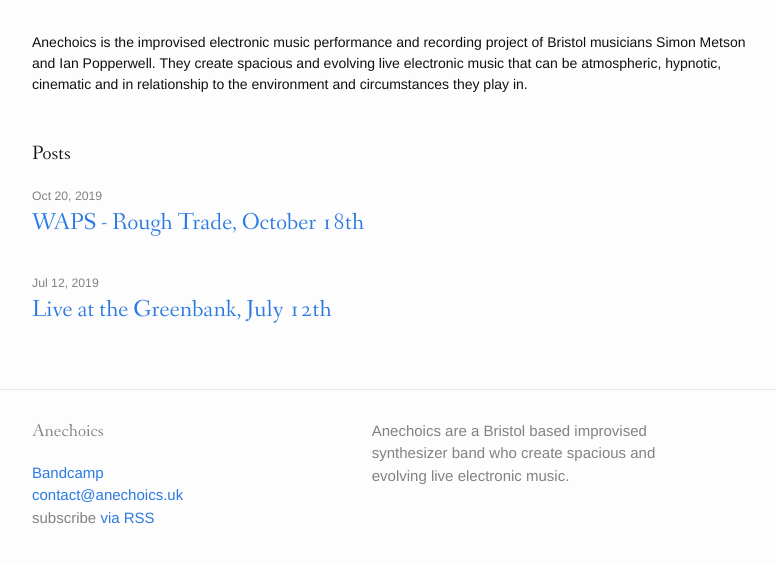
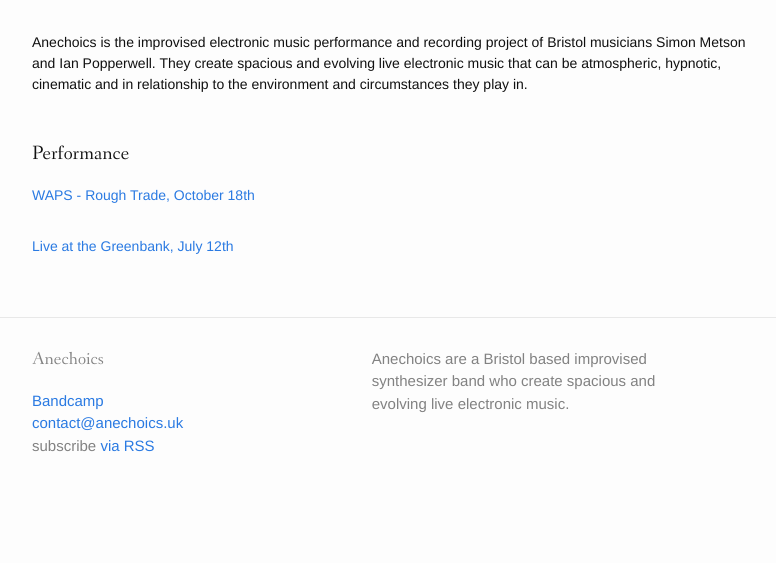
Before and after one commit to anechoics/anechoics.github.io, a Jekyll site: the page built from index.html, in a window 1280 px wide, cut to the strip 803-1392 px from the top of the page. Shown: the top 563 px of the strip, without its empty margins (238-1014 px from the left). Built offline with Jekyll 4.4.1, drawn with Linux system fonts in a browser that asks for light colours; some web fonts are replaced; after the commit the page ends 1320 px from its top, so only the background shows below that.

Commit message:
Update index.html

```diff
--- a/index.html
+++ b/index.html
@@ -13,19 +13,15 @@ layout: default
       Simon Metson and Ian Popperwell. They create spacious and evolving live electronic music that can be
       atmospheric, hypnotic, cinematic and in relationship to the environment and circumstances they play in.</p>
   {% if site.posts.size > 0 %}
-  <h3 class="page-heading">Posts</h3>
 
+  {% for category in site.categories %}
+  <h3 class="page-heading">{{ category[0] | capitalize }}</h3>
   <ul class="post-list">
-    {% for post in site.posts %}
-      <li>
-        <span class="post-meta">{{ post.date | date: "%b %-d, %Y" }}</span>
-
-        <h2>
-          <a class="post-link" href="{{ post.url | prepend: site.baseurl }}">{{ post.title }}</a>
-        </h2>
-      </li>
+    {% for post in category[1] %}
+      <li><a href="{{ post.url }}">{{ post.title }}</a></li>
     {% endfor %}
   </ul>
+  {% endfor %}
   {% endif %}
 
 </div>
```
